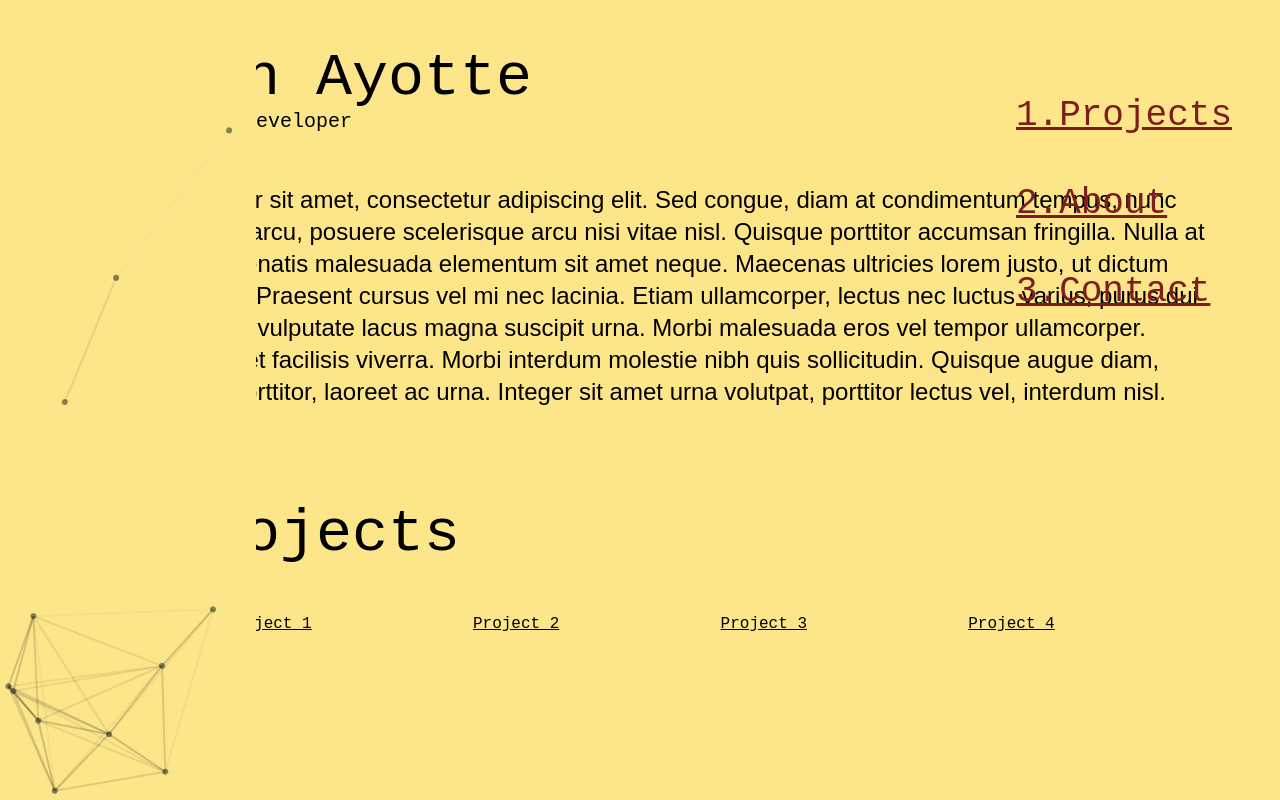
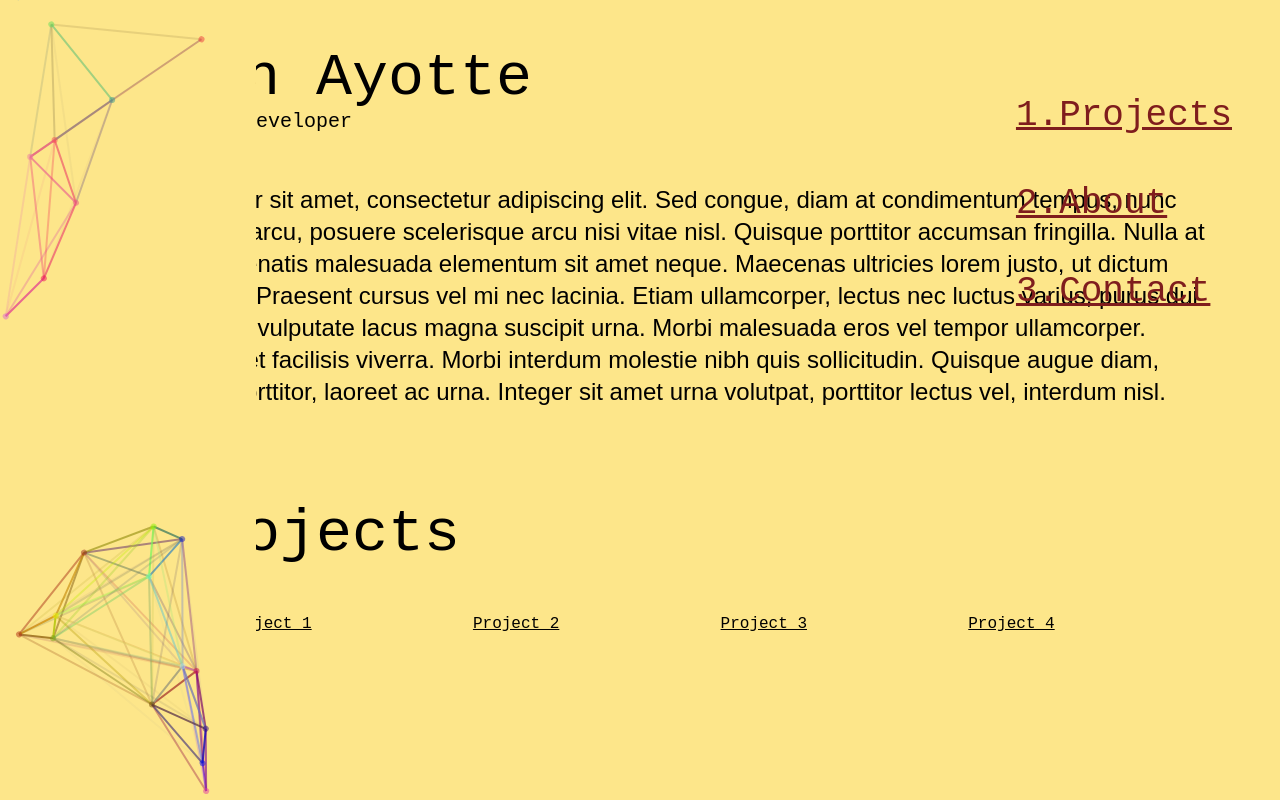
Before and after one commit to joayo13/portfolio, a React (Create React App) app: page / in a window 1280 px wide. Built offline with nearby package versions, Linux system fonts and the light colour scheme.

Commit message:
more particles :)

```diff
--- a/src/App.js
+++ b/src/App.js
@@ -47,14 +47,14 @@ function App() {
         },
         "particles": {
             "number": {
-                "value": 13,
+                "value": 23,
                 "density": {
                     "enable": false,
                     "value_area": 800
                 }
             },
             "color": {
-                "value": "#171717"
+                "value": "random"
             },
             "shape": {
                 "type": "circle",
@@ -92,8 +92,8 @@ function App() {
             "line_linked": {
                 "enable": true,
                 "distance": 200,
-                "color": "#171717",
-                "opacity": 0.3,
+                "color": "random",
+                "opacity": 1,
                 "width": 2
             },
             "move": {
```
